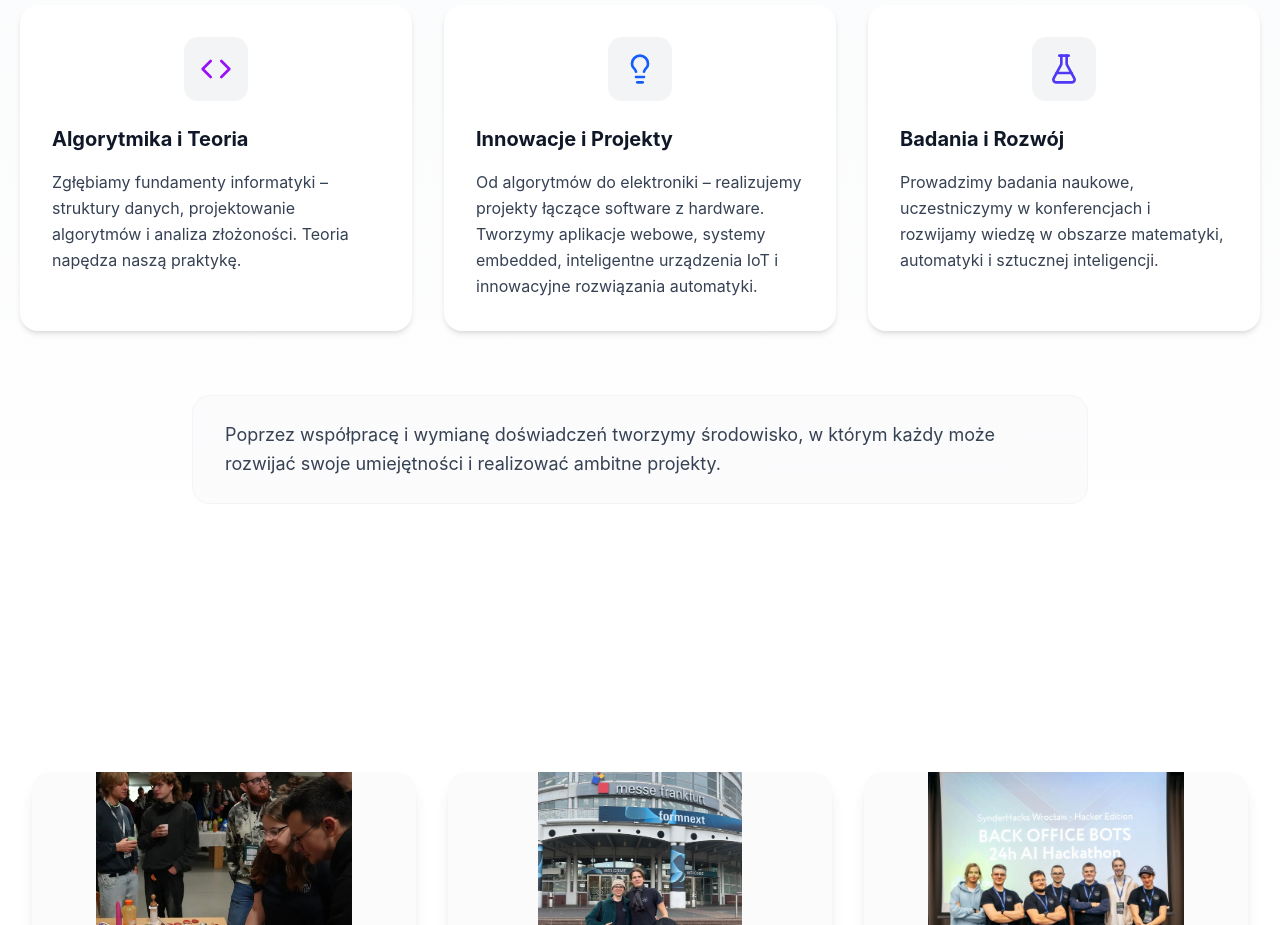
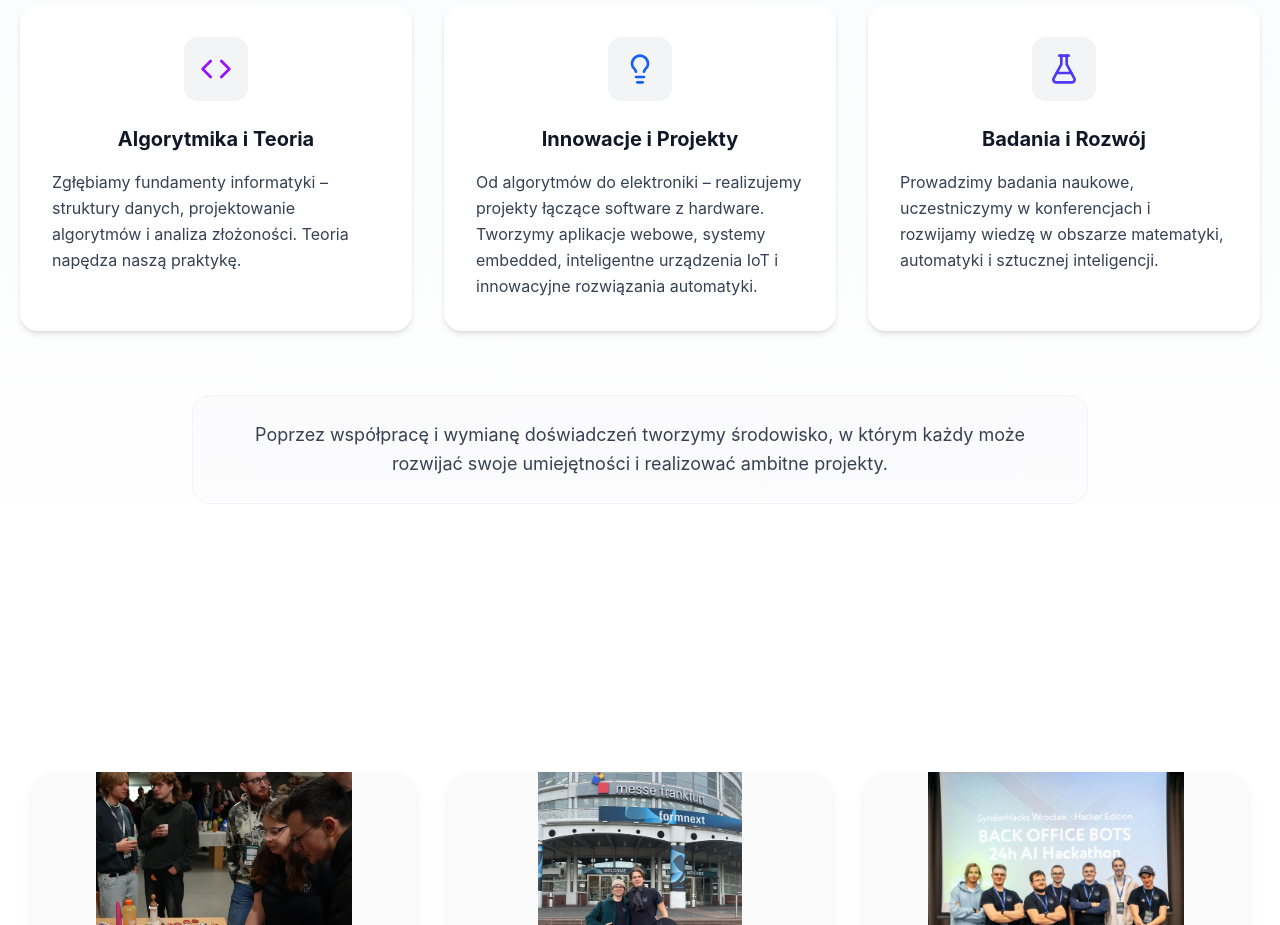
Before and after one commit to KN-Algo/Panel_administracyjny, a React (Vite) app in the folder frontend/: page / in a window 1280 px wide. Shown: the part 1100-2025 px from the top of the page. Built offline with nearby package versions, Linux system fonts and the light colour scheme.

Commit message:
small fixes

```diff
--- a/frontend/src/features/home/components/about/AboutCard.tsx
+++ b/frontend/src/features/home/components/about/AboutCard.tsx
@@ -43,6 +43,7 @@ export default function AboutCard({
       <Heading
         level={3}
         size="body"
+        align="center"
         spacingBottom="md"
         className="group-hover:text-white transition-colors duration-300"
       >
--- a/frontend/src/features/home/components/about/AboutFooter.tsx
+++ b/frontend/src/features/home/components/about/AboutFooter.tsx
@@ -15,7 +15,7 @@ export default function AboutFooter({ text }: AboutFooterProps) {
         interaction="liftGentle"
         cursor="default"
       >
-        <Text size="lg" leading="relaxed">
+        <Text size="lg" align="center" leading="relaxed">
           {text}
         </Text>
       </Surface>
```
